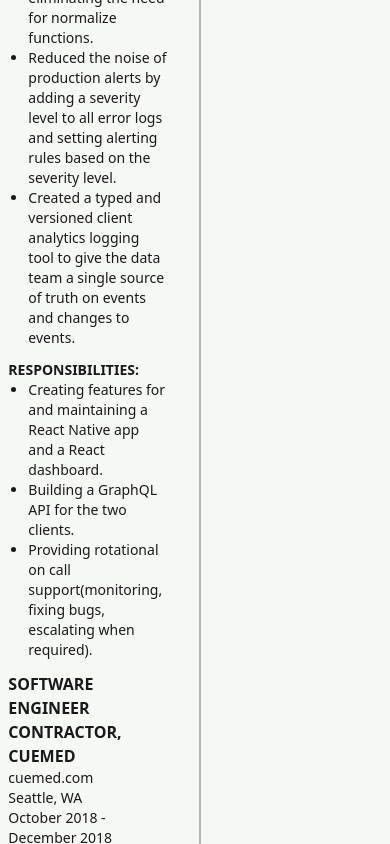
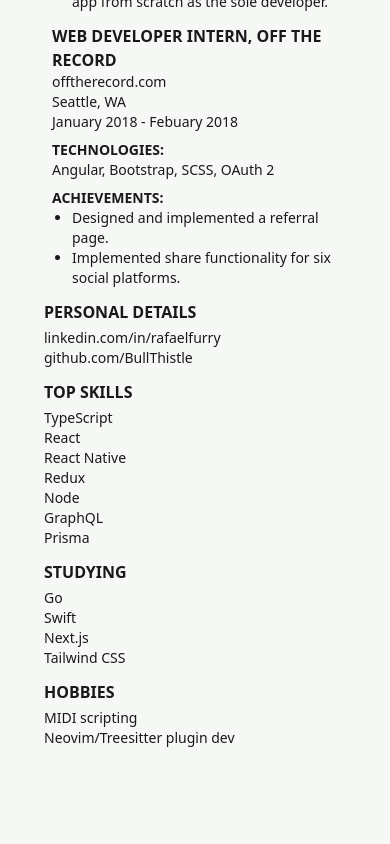
Before and after one commit to BullThistle/rafa.wiki-site, a Next.js app: page /resume in a window 390 px wide. Shown: the part 1408-2252 px from the top of the page. Built offline with nearby package versions, Linux system fonts and the light colour scheme.

Commit message:
make resume responsive

```diff
--- a/components/resume/right-column-items.tsx
+++ b/components/resume/right-column-items.tsx
@@ -35,9 +35,9 @@
 export const RightColumnItems: FC = () => (
   <>
     {columnItems.map(({ name, items }, nameId) => (
-      <div key={`${name} + ${nameId}`} className='mb-3'>
+      <div key={`${name} + ${nameId}`} className='mb-3 ml-3'>
         <p className='font-bold'>{name}</p>
-        <div className='mt-1 ml-3 text-sm'>
+        <div className='mt-1 text-sm'>
           {items.map((item, itemId) => (
             <p key={`${item} + ${itemId}`}>{item}</p>
           ))}
--- a/pages/resume.tsx
+++ b/pages/resume.tsx
@@ -3,8 +3,8 @@
 
 const Resume = () => (
   <div className='justify-center flex'>
-    <div className='dark:text-white flex flex-auto max-w-5xl flex-nowrap mb-20'>
-      <div className='flex-auto max-w-2xl pr-8'>
+    <div className='sm:flex sm:flex-auto sm:flex-nowrap max-w-4xl mb-20'>
+      <div className='flex-auto max-w-2xl pr-8 pl-8'>
         <p className='text-2xl font-bold top-16 left-7'>RAFAEL FURRY</p>
         <p className='text-sm'>Full Stack Developer</p>
         <p className='mt-5 font-bold'>PROFILE</p>
@@ -19,7 +19,7 @@
           <Companies />
         </div>
       </div>
-      <div className='flex-1 flex-col pl-3 border-l-2 border-light-gray dark:border-gray'>
+      <div className='pl-8 mt-3 sm:pl-3 sm:mt-0  sm:flex-1 sm:flex-col sm:pr-8 sm:border-l-2 sm:border-light-gray sm:dark:border-gray'>
         <RightColumnItems />
       </div>
     </div>
```
